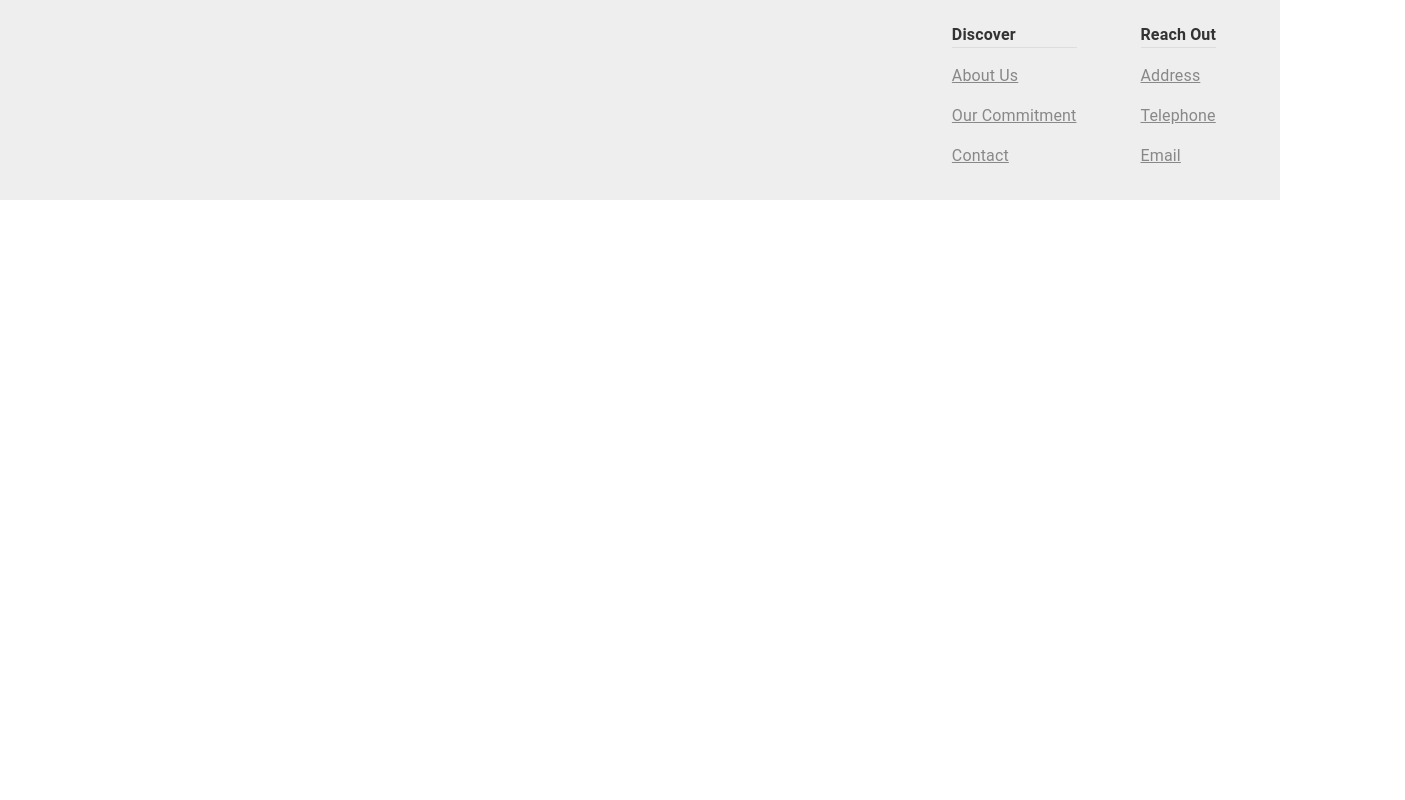
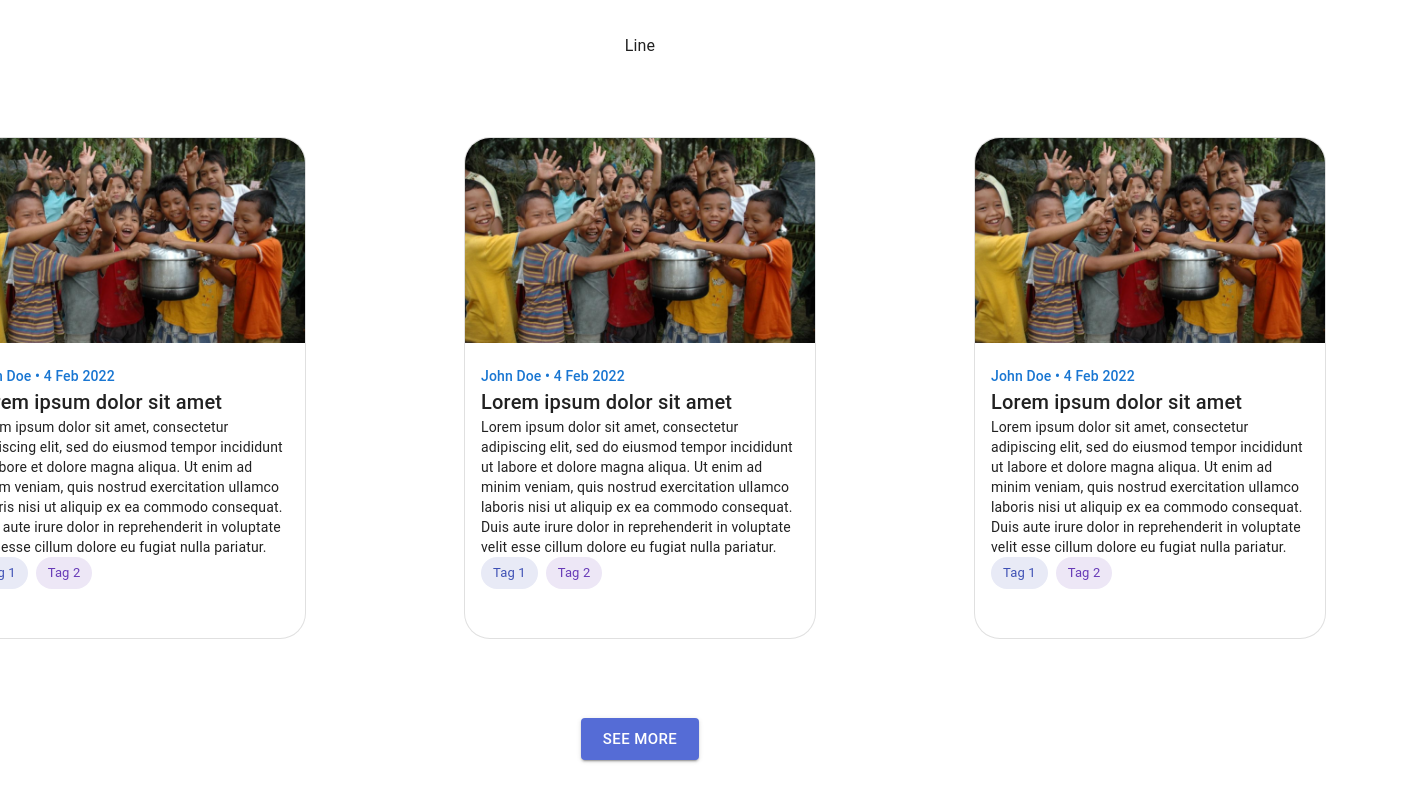
Before and after one commit to dsc-project-mr/mr-fe-external, a Next.js app: page / in a window 1280 px wide. Shown: the part 600-1400 px from the top of the page, 1405 px wide, since content can reach past the window. Before the commit the page ends 800 px from the top, so only its background shows below. Built offline with nearby package versions, Linux system fonts and the light colour scheme.

Commit message:
feat: Add campaign cards

```diff
--- a/components/CampaignSegment/index.tsx
+++ b/components/CampaignSegment/index.tsx
@@ -1,10 +1,19 @@
-import { Box } from '@mui/material'
+import {
+  Box,
+  Button,
+  Card,
+  CardContent,
+  CardMedia,
+  Chip,
+  Typography,
+} from '@mui/material'
 import React from 'react'
 import Carousel from 'react-material-ui-carousel'
 import CampaignPanel from './CampaignPanel'
 
 const CampaignSegment = () => {
   return (
+    <>
       <Box
         sx={{
           backgroundImage: 'url(/campaign_background.png)',
@@ -25,7 +34,167 @@ const CampaignSegment = () => {
           <CampaignPanel />
         </Carousel>
       </Box>
+      <Box
+        display="flex"
+        flexDirection="column"
+        alignItems="center"
+        justifyContent="space-evenly"
+        paddingTop="70px"
+        paddingBottom="70px"
+      >
+        <div>Line</div>
+        <Box display="flex" justifyContent="space-evenly">
+          <Card sx={styledCard}>
+            <CardMedia>
+              <Box
+                component="img"
+                src={'/campaign_card_img_1.png'}
+                width="100%"
+              />
+            </CardMedia>
+            <CardContent sx={styledCardContent}>
+              <Typography fontWeight={500} fontSize={14} color="#1976D2">
+                John Doe • 4 Feb 2022
+              </Typography>
+              <Typography fontWeight={500} fontSize={20}>
+                Lorem ipsum dolor sit amet
+              </Typography>
+              <Typography variant="body2">
+                Lorem ipsum dolor sit amet, consectetur adipiscing elit, sed do
+                eiusmod tempor incididunt ut labore et dolore magna aliqua. Ut
+                enim ad minim veniam, quis nostrud exercitation ullamco laboris
+                nisi ut aliquip ex ea commodo consequat. Duis aute irure dolor
+                in reprehenderit in voluptate velit esse cillum dolore eu fugiat
+                nulla pariatur.
+              </Typography>
+              <Box display="flex" gap="8px">
+                <Chip
+                  label="Tag 1"
+                  sx={{
+                    backgroundColor: '#E8EAF6',
+                    color: '#3F51B5',
+                  }}
+                />
+                <Chip
+                  label="Tag 2"
+                  sx={{
+                    backgroundColor: '#EDE7F6',
+                    color: '#673AB7',
+                  }}
+                />
+              </Box>
+            </CardContent>
+          </Card>
+
+          <Card sx={styledCard}>
+            <CardMedia>
+              <Box
+                component="img"
+                src={'/campaign_card_img_1.png'}
+                width="100%"
+              />
+            </CardMedia>
+            <CardContent sx={styledCardContent}>
+              <Typography fontWeight={500} fontSize={14} color="#1976D2">
+                John Doe • 4 Feb 2022
+              </Typography>
+              <Typography fontWeight={500} fontSize={20}>
+                Lorem ipsum dolor sit amet
+              </Typography>
+              <Typography variant="body2">
+                Lorem ipsum dolor sit amet, consectetur adipiscing elit, sed do
+                eiusmod tempor incididunt ut labore et dolore magna aliqua. Ut
+                enim ad minim veniam, quis nostrud exercitation ullamco laboris
+                nisi ut aliquip ex ea commodo consequat. Duis aute irure dolor
+                in reprehenderit in voluptate velit esse cillum dolore eu fugiat
+                nulla pariatur.
+              </Typography>
+              <Box display="flex" gap="8px">
+                <Chip
+                  label="Tag 1"
+                  sx={{
+                    backgroundColor: '#E8EAF6',
+                    color: '#3F51B5',
+                  }}
+                />
+                <Chip
+                  label="Tag 2"
+                  sx={{
+                    backgroundColor: '#EDE7F6',
+                    color: '#673AB7',
+                  }}
+                />
+              </Box>
+            </CardContent>
+          </Card>
+
+          <Card sx={styledCard}>
+            <CardMedia>
+              <Box
+                component="img"
+                src={'/campaign_card_img_1.png'}
+                width="100%"
+              />
+            </CardMedia>
+            <CardContent sx={styledCardContent}>
+              <Typography fontWeight={500} fontSize={14} color="#1976D2">
+                John Doe • 4 Feb 2022
+              </Typography>
+              <Typography fontWeight={500} fontSize={20}>
+                Lorem ipsum dolor sit amet
+              </Typography>
+              <Typography variant="body2">
+                Lorem ipsum dolor sit amet, consectetur adipiscing elit, sed do
+                eiusmod tempor incididunt ut labore et dolore magna aliqua. Ut
+                enim ad minim veniam, quis nostrud exercitation ullamco laboris
+                nisi ut aliquip ex ea commodo consequat. Duis aute irure dolor
+                in reprehenderit in voluptate velit esse cillum dolore eu fugiat
+                nulla pariatur.
+              </Typography>
+              <Box display="flex" gap="8px">
+                <Chip
+                  label="Tag 1"
+                  sx={{
+                    backgroundColor: '#E8EAF6',
+                    color: '#3F51B5',
+                  }}
+                />
+                <Chip
+                  label="Tag 2"
+                  sx={{
+                    backgroundColor: '#EDE7F6',
+                    color: '#673AB7',
+                  }}
+                />
+              </Box>
+            </CardContent>
+          </Card>
+        </Box>
+        <Button variant="contained" size="large">
+          See More
+        </Button>
+      </Box>
+    </>
   )
 }
 
 export default CampaignSegment
+
+const styledCard = {
+  width: '350px',
+  height: '500px',
+  background: '#FFFFFF',
+  boxShadow: '0px 0px 0px 1px #E0E0E0',
+  borderRadius: '25px',
+  display: 'flex',
+  flexDirection: 'column',
+  alignItems: 'center',
+
+  margin: 10,
+}
+
+const styledCardContent = {
+  display: 'flex',
+  flexDirection: 'column',
+  justifyContent: 'space-evenly',
+}
```
Also changed, not shown: public/campaign_card_img_1.png (added). Lines whose indentation alone changed are shown as unchanged.
